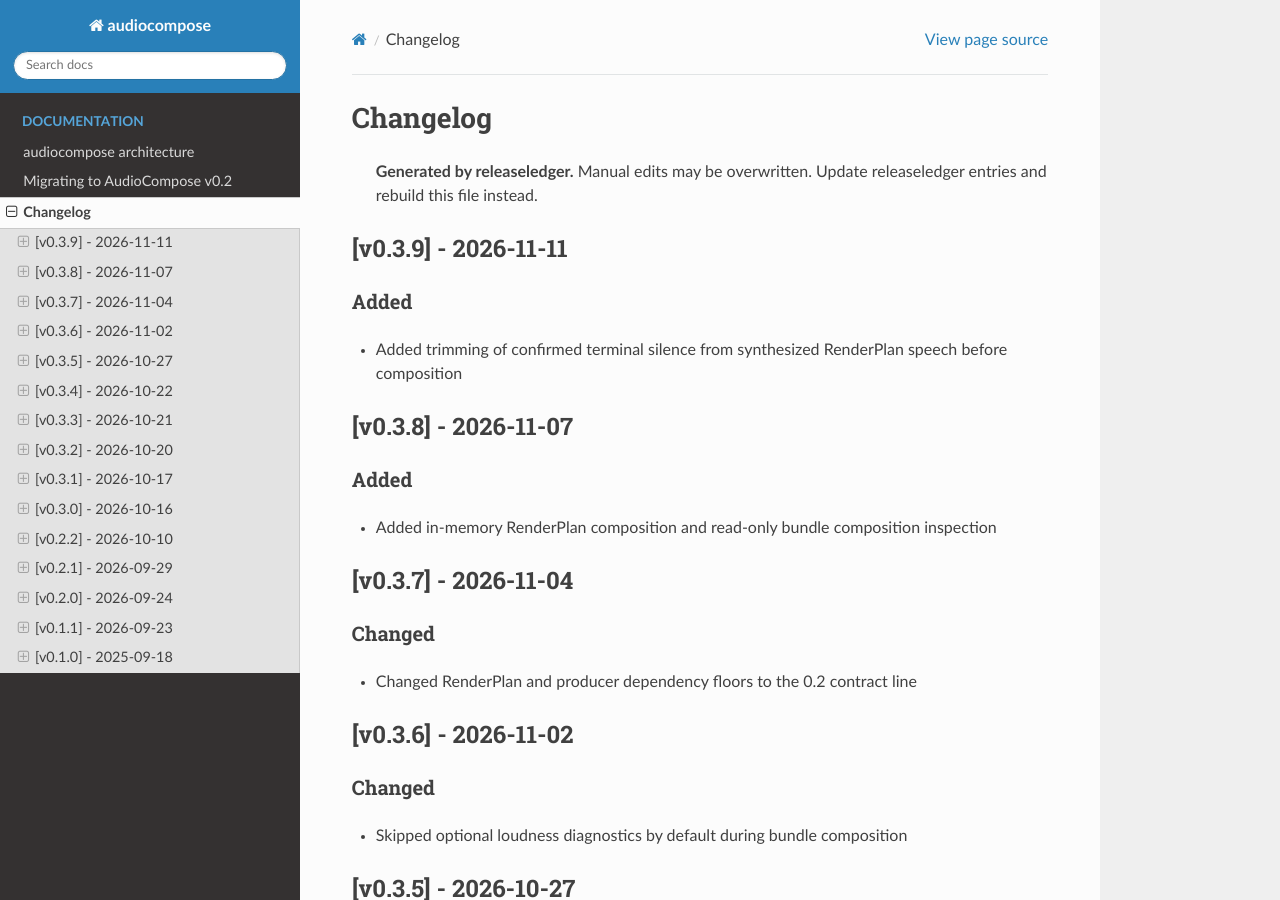
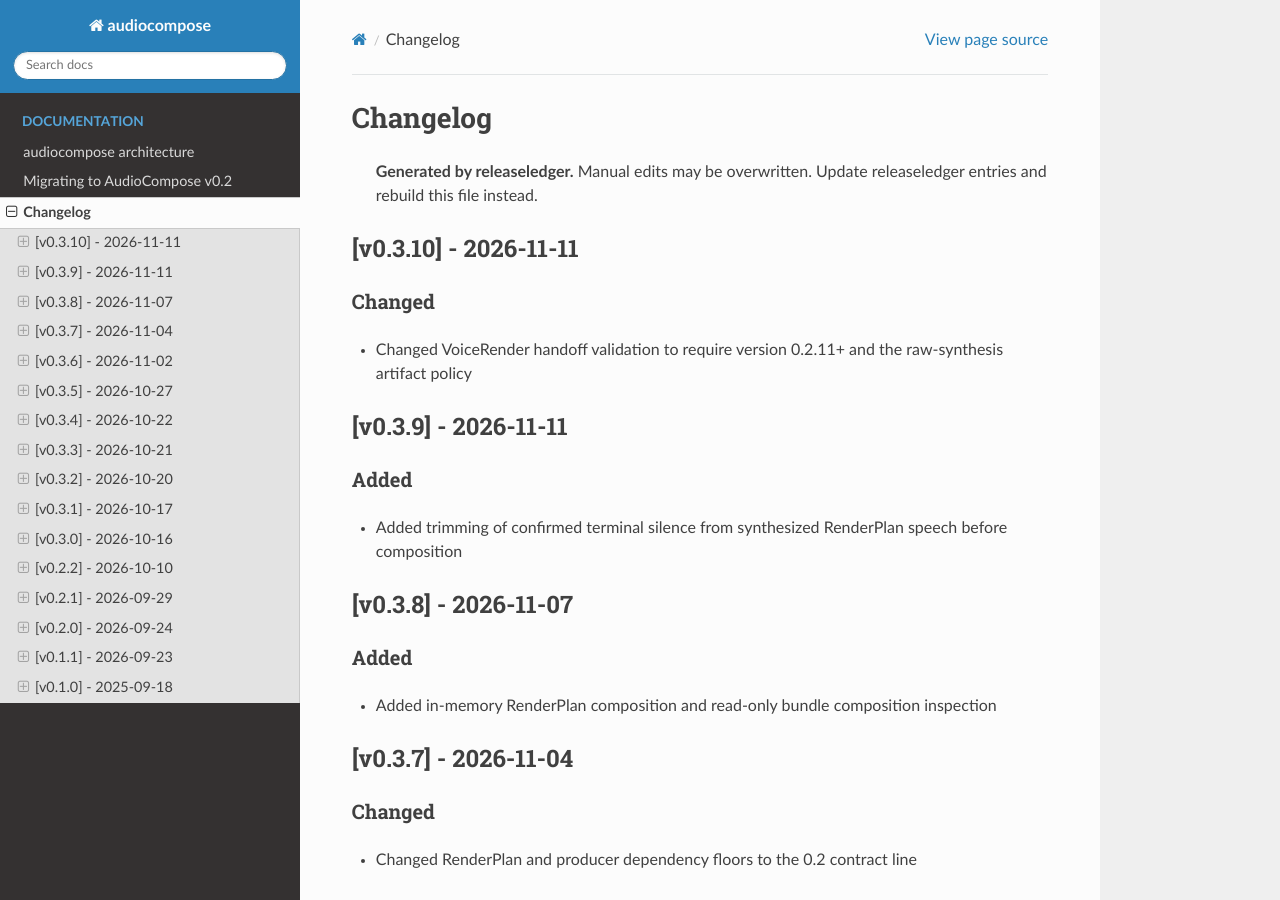
Before and after one commit to buchwandler/audiocompose, a Sphinx documentation site: the page built from docs/changelog.md, in a window 1280 px wide and 900 px high. Built offline with Sphinx 7.4.7 and the Read the Docs theme 3.1.0, drawn with Linux system fonts in a browser that asks for light colours.

Commit message:
doc: changelog

```diff
--- a/docs/changelog.md
+++ b/docs/changelog.md
@@ -1,6 +1,14 @@
 # Changelog
 
 > **Generated by releaseledger.** Manual edits may be overwritten. Update releaseledger entries and rebuild this file instead.
+
+## [v0.3.10] - 2026-11-11
+
+### Changed
+
+- Changed VoiceRender handoff validation to require version 0.2.11+ and the raw-synthesis artifact policy
+
+<!-- generated by releaseledger -->
 
 ## [v0.3.9] - 2026-11-11
 
```
Also changed, not shown: .ledger/releaseledger/data/ledgers/main/releases/v0.3.10/entries/entry-0001.md (added), .ledger/releaseledger/data/ledgers/main/releases/v0.3.10/release.md (added), 8 other files.
